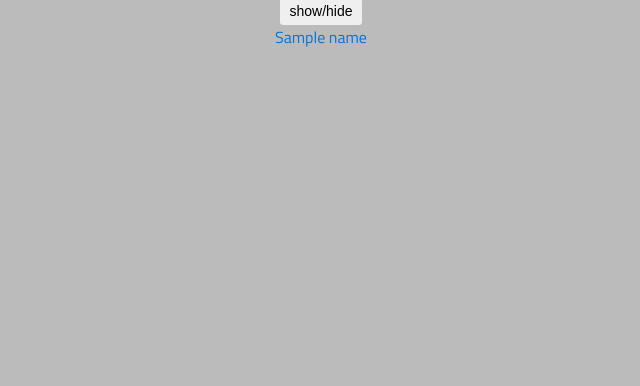
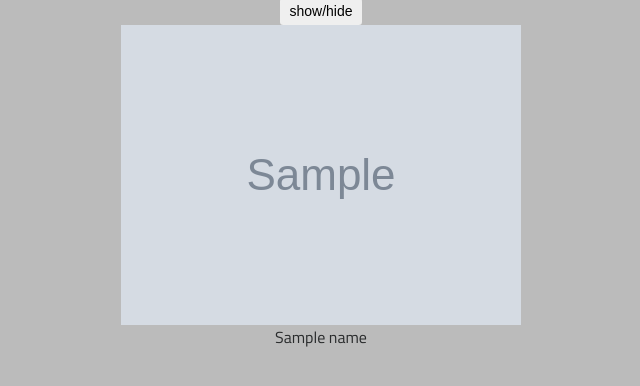
Before and after one commit to dhtech/portal, a Flask app: template app/templates/purltal.html in a window 1280 px wide. Shown: the part 170-556 px from the top of the page, without its empty margins (319-959 px from the left). Run offline with Flask 2, Linux system fonts and the light colour scheme; the template is opened without the code that fills it: most values are stand-ins (such as "Sample title", 1, 10 or a date in 2020); grey boxes marked "Sample" are stand-in pictures; some libraries are stand-ins or nearby versions.

Commit message:
Reverting html template

```diff
--- a/app/templates/purltal.html
+++ b/app/templates/purltal.html
@@ -57,10 +57,8 @@
             {% for subkategori in data[kategori]|sort %}
               {% for lank in data[kategori][subkategori] %}
                 <div class=" {{ kategori }}">
-                  <a href="{{ lank['link'] }}" class="icon-block">
-                    <i class="{{ lank['icon'] }}"></i>
-                    <span>{{ lank['name' ]}}</span>
-                  </a>
+                  <a HREF="{{ lank['link'] }}" class="{{ site }}"><img class="smallPicture" src="{{ lank['picture'] }}" class="img-responsive"></a>
+                  <p class="text-center">{{ lank['name'] }} </p>
                 </div>
               {% endfor %}
             {% endfor %}
```
